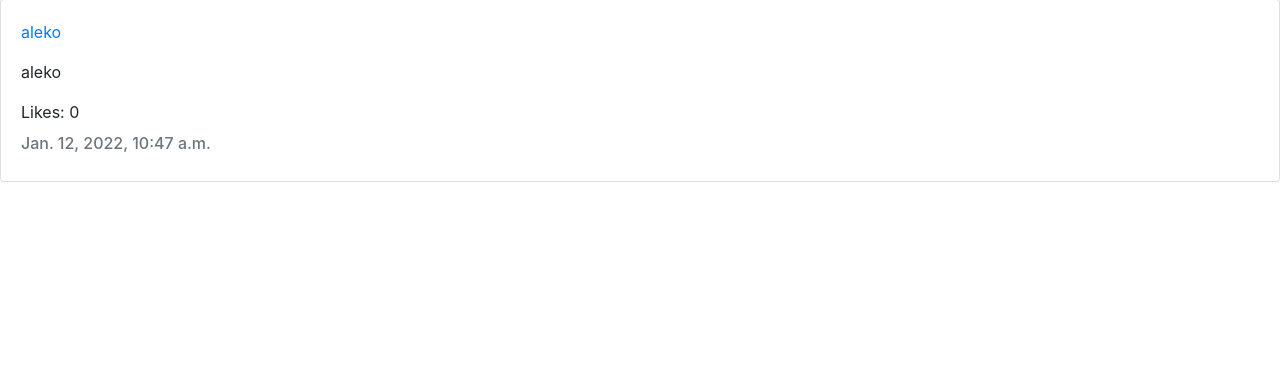
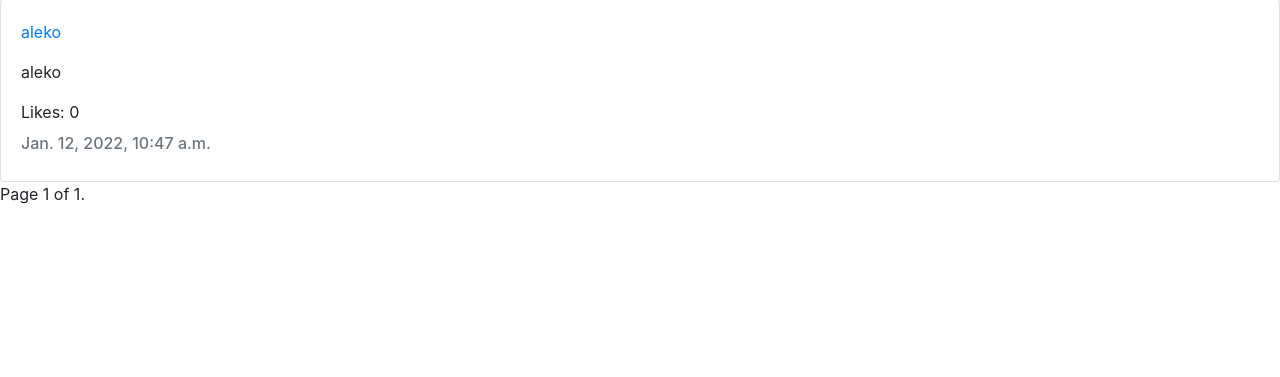
Before and after one commit to WildLotus-15/CS50W-Network-Project-4, a Django app: page /profile/6/followings in a window 1280 px wide. Shown: the part 57-434 px from the top of the page. Run offline with Django 3.2, Linux system fonts and the light colour scheme; a user stored in the database is signed in; data comes from the database, SQL or seed files in the repository; some libraries are stand-ins or nearby versions.

Commit message:
Added pagination to user followings

```diff
--- a/network/templates/network/followings.html
+++ b/network/templates/network/followings.html
@@ -1,7 +1,7 @@
 {% extends "network/layout.html" %}
 
 {% block body %}
-{% for post in posts_of_followings %}
+    {% for post in page_obj %}
         <div class="card">
             <div class="card-body">
                 <p class="card-text">
@@ -13,4 +13,21 @@
             </div>
         </div>
     {% endfor %}
+    <div class="pagination">
+        <span class="step-links">
+            {% if page_obj.has_previous %}
+                <a href="?page=1">&laquo; first</a>
+                <a href="?page={{ page_obj.previous_page_number }}">previous</a>
+            {% endif %}
+
+            <span class="current">
+                Page {{ page_obj.number }} of {{ page_obj.paginator.num_pages }}.
+            </span>
+
+            {% if page_obj.has_next %}
+                <a href="?page={{ page_obj.next_page_number }}">next</a>
+                <a href="?page={{ page_obj.paginator.num_pages }}">last &raquo;</a>
+            {% endif %}
+        </span>
+    </div>
 {% endblock %}
--- a/network/views.py
+++ b/network/views.py
@@ -70,11 +70,18 @@ def remove_follower(request, profile_id):
 def followings(request, profile_id):
     if not request.user.is_authenticated:
         return HttpResponseRedirect(reverse("login"))
+
     user = User.objects.get(pk=profile_id)
     followings = user.followings.all()
     posts = Post.objects.filter(author__in=followings).order_by('-date')
+
+    paginator = Paginator(posts, 5)
+
+    page_number = request.GET.get('page')
+    page_obj = paginator.get_page(page_number)
+
     return render(request, "network/followings.html", {
-        "posts_of_followings": posts
+        "page_obj": page_obj
     })
 
 def login_view(request):
```
Lines whose indentation alone changed are shown as unchanged.
